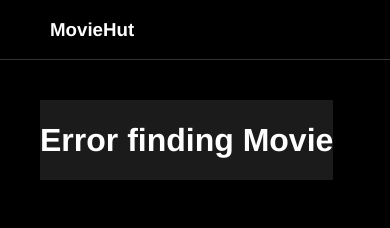
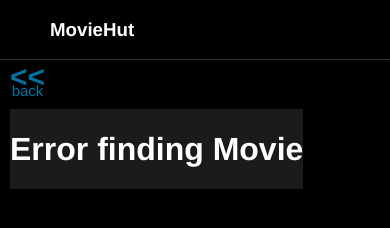
Before and after one commit to thurnye/MovieHub, a website: page movieDetails.html in a window 390 px wide. Drawn offline with nearby package versions, Linux system fonts and the light colour scheme; no server answers.

Commit message:
adjusted

```diff
--- a/index.css
+++ b/index.css
@@ -1,4 +1,6 @@
 body{
+    display: flex;
+    flex-direction:column;
     margin: auto;
     color: white;
     background-color: black;
@@ -13,7 +15,7 @@ nav div h3{
 }
 .search-container{
     background-color: #1c1b1b;
-    margin:20px 50px 20px 50px;
+    margin: 20px 50px 20px 50px;
     display: flex;
     flex-direction: column;
     justify-content: center;
@@ -32,6 +34,7 @@ input{
     color: black;
 }
 
+
 .movie{
     background-color: #333334;
      margin: 10px;
@@ -47,8 +50,9 @@ input{
 
     display: flex;
     flex-wrap: wrap;
-    justify-content: center;
+    /* justify-content: center; */
     align-items: center;
+    margin-left: 71px;
 }
 
 img{
@@ -80,9 +84,10 @@ img{
     text-shadow: 0 0 2px rgba(0,0,0,.6);
     text-align: center;
 }
+
 @media (max-width: 767px){
     .search-container{
-    margin:20px 0px 20px 0px;
+        margin:20px 0px 20px 0px;
     }
 
     .search{
@@ -97,6 +102,14 @@ img{
 
     .submit{
         font-size: 15px;
+    }
+    .moviesOutput{
+
+        display: flex;
+        flex-wrap: wrap;
+        /* justify-content: center; */
+        align-items: center;
+        margin-left: 0px;
     }
 
     .movie{
--- a/movieDetails.css
+++ b/movieDetails.css
@@ -1,3 +1,26 @@
+.goback{
+    display: flex;
+    flex-direction: column;
+    align-items: center;
+    color: #0471a0;
+    background-color: black;
+    font-size: 15px;
+    width: fit-content;
+    border-radius: 10px;
+    height: fit-content;
+    margin-left: 10px;
+
+  }
+  .goback h1{
+    margin: 0px;
+    margin-bottom: 0px;
+  }
+
+  span{
+      margin-top: -12px;
+
+  }
+
 .moviesOutputDetails{
     display: flex;
     flex-direction: row;
@@ -17,7 +40,6 @@
     width: 140px;
     height: 260px;
 }
-
 .movieInfo-content{
     margin: 10px;
     display: flex;
@@ -76,7 +98,7 @@
 @media (max-width: 516px){
     .moviesOutputDetails{
         flex-direction: column;
-        margin: 40px;
+        margin: 10px;
         width: fit-content;
     }
 
--- a/movieDetails.html
+++ b/movieDetails.html
@@ -16,7 +16,10 @@
     </nav>
 
 
-
+    <div class="goback">
+        <h1 class="back"> << </h1>
+        <span>back</span>
+      </div>
 
     <div class="moviesOutputDetails">
      <!-- <button class="submit"></button> -->
--- a/movieDetails.js
+++ b/movieDetails.js
@@ -5,7 +5,7 @@
 const movieInfo = () => {
   const movieId = sessionStorage.getItem('movieId');
   // console.log(movieId);
-  axios.get(`https://www.omdbapi.com/?i=${movieId}&apikey=647764b1`)
+  axios.get(`http://www.omdbapi.com/?i=${movieId}&apikey=647764b1`)
     .then((response) => {
       const moviedata = response.data;
       // console.log(moviedata);
@@ -132,3 +132,11 @@ const movieInfo = () => {
 };
 
 movieInfo();
+
+const back = document.querySelector('.goback')
+
+const goback = ()=> {
+ console.log('hi')
+  window.location = 'index.html';
+}
+back.addEventListener('click', goback)
```
Also changed, not shown: index.html (+3 -1 lines), index.js (+5 -5 lines).
